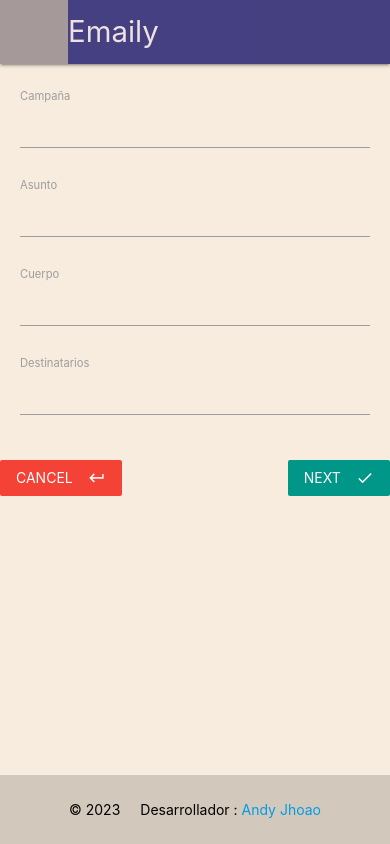
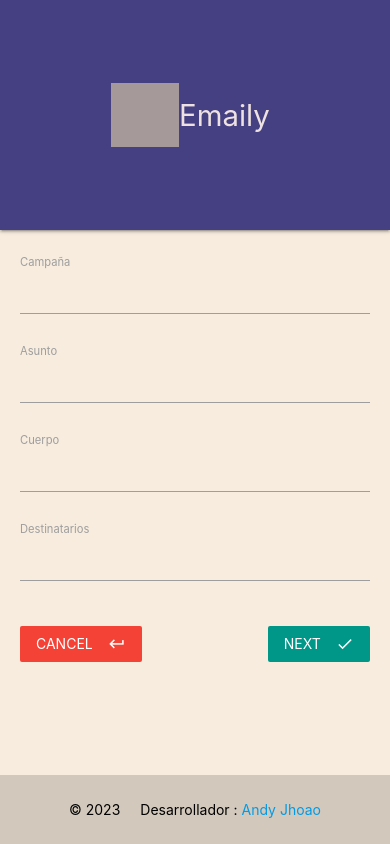
Before and after one commit to AndyJhoao/emaily, a React (Create React App) app in the folder client/: page /surveys/new in a window 390 px wide. Built offline with nearby package versions, Linux system fonts and the light colour scheme; no server answers; grey boxes are pictures that could not be loaded.

Commit message:
responsive forms

```diff
--- a/client/src/app.css
+++ b/client/src/app.css
@@ -63,13 +63,16 @@ body{
     justify-content:center;
     align-items: center;
 }
+.container-footer{
+	height: 69px !important;
+}
 .container-block-footer{
     position: fixed;
     left: 0;
     bottom: 0;
     padding: 10px;
     width: 100%;
-    height: auto;
+    height: 69px;
     background-color: #d2c9bc;
     color: black;
     display: flex;
@@ -95,6 +98,7 @@ body{
 	justify-content: space-between;
 	align-items: center;
 }
+
 .nav-div-logo {
 	display: flex;
 	justify-content: space-between;
@@ -102,6 +106,19 @@ body{
 }
 .emaily-logo {
 	font-size: 2.1rem;
+}
+
+.lista-header > li > a{
+	display: flex;
+	justify-content: center;
+	align-items: center;
+ }
+.logout{
+	margin-left: 3px !important;
+}
+.space-buttons{
+	margin-left: 20px;
+	margin-right: 20px;
 }
 
 @media screen and (max-width: 1300px){
@@ -163,6 +180,72 @@ body{
 		justify-content: center;
 	}
 }
+
+@media screen and (max-width: 679px){
+	.nav-div{
+		height: 140px;
+		justify-content: center;
+		flex-direction: column;
+	}
+	.lista-header{
+		width: 90%;
+		display: flex;
+		justify-content: space-around;
+	}
+	.lista-header > li > i{
+		height: 56px;
+
+	}
+}
+
+@media screen and (max-width: 580px){
+	.lista-header{
+		width: 100%;
+	}
+}
+
+@media screen and (max-width: 518px){
+	.nav-div{
+		height: 230px;
+		line-height: 35px;
+	}
+	.lista-header{
+		display: flex;
+		flex-direction: column;
+		justify-content: center;
+		align-items: center;
+	}
+	.lista-header > li {
+		width: 100%;
+		display: flex;
+		justify-content: center;
+		border-width: 2px;
+		border-top: black;
+	}
+	.emaily-logo{
+		width: 100px;
+	}
+}
+
+@media screen and (max-height: 1000px){
+	.containter-cards{
+		height: auto !important;
+	}
+}
+
+@media screen and (max-height: 600px){
+	.containter-cards{
+		height: 100% !important;
+	}
+
+}
+
+
+.card, .card-action{
+	position: inherit !important;
+}
+
+
 
 #nav-container{
 	color: black;
--- a/client/src/components/Dashboard.js
+++ b/client/src/components/Dashboard.js
@@ -4,7 +4,7 @@ import SurveyList from './surveys/SurveyList';
 
 const Dashboard = () =>{
     return(
-        <div>
+        <div className="containter-cards">
             <SurveyList></SurveyList>
             <div className='fixed-action-btn'>
                 <Link to="/surveys/new" className='btn-floating btn-large' style={{ background: "#CF0A0A"}}>
--- a/client/src/components/Footer.js
+++ b/client/src/components/Footer.js
@@ -10,7 +10,7 @@ const Footer = () => {
     //     isClicked(!clicked);
     // }
     return (
-        <div>
+        <div className="container-footer">
             <footer className="container-block-footer">
                 <div>
                     <p>© 2023 </p>
--- a/client/src/components/Header.js
+++ b/client/src/components/Header.js
@@ -16,10 +16,10 @@ class Header extends Component {
         );
       default:
         return [
+          <li key="2"><PaymentClassic/></li>,
           <li key="1" style={{padding:"0px 10px"}}><Link to={this.props.auth ?"/surveys":"/"} >Mis Encuestas</Link></li>,
-          <li key="2"><PaymentClassic/></li>,
           <li key="3" style={{margin:'0 10px'}}>Creditos: {this.props.auth.credits}</li>,
-          <li key="4"><a href="/api/logout">Cerrar sesión<i className="material-icons right" style={{ marginLeft:"2px", marginTop:"1px"}}>exit_to_app</i></a></li> ]
+          <li key="4"><a href="/api/logout">Cerrar sesión<i className="material-icons right logout">exit_to_app</i></a></li> ]
         ;
     }
   }
@@ -33,7 +33,7 @@ class Header extends Component {
               Emaily
             </Link>
           </div>
-          <ul className="right">{this.renderContent()}</ul>
+          <ul className="lista-header">{this.renderContent()}</ul>
         </div>
       </nav>
     );
--- a/client/src/components/surveys/SurveyForm.js
+++ b/client/src/components/surveys/SurveyForm.js
@@ -19,8 +19,8 @@ class SurveyForm extends Component {
             <div className="">
                 <form onSubmit={this.props.handleSubmit(this.props.onSurveySubmit)}>
                     {this.renderField()}
-                    <Link style={{marginTop:"20px"}} to="/surveys" className="red btn-flat left white-text">Cancel<i className="material-icons right">keyboard_return</i></Link>
-                    <button style={{marginTop:"20px"}} type="submit" className="teal btn-flat right white-text">Next   <i className="material-icons right">done</i></button>
+                    <Link style={{marginTop:"20px"}} to="/surveys" className="red btn-flat left white-text space-buttons">Cancel<i className="material-icons right">keyboard_return</i></Link>
+                    <button style={{marginTop:"20px"}} type="submit" className="teal btn-flat right white-text space-buttons">Next   <i className="material-icons right">done</i></button>
                 </form>
             </div>
         );
--- a/client/src/components/surveys/SurveyList.js
+++ b/client/src/components/surveys/SurveyList.js
@@ -1,7 +1,7 @@
 import React, { Component } from "react";
 import { connect } from "react-redux";
 import { fetchSurveys,fetchUser,deleteSurvey } from "../../actions";
-import { useState } from "react";
+
 
 
 class SurveyList extends Component {
```
